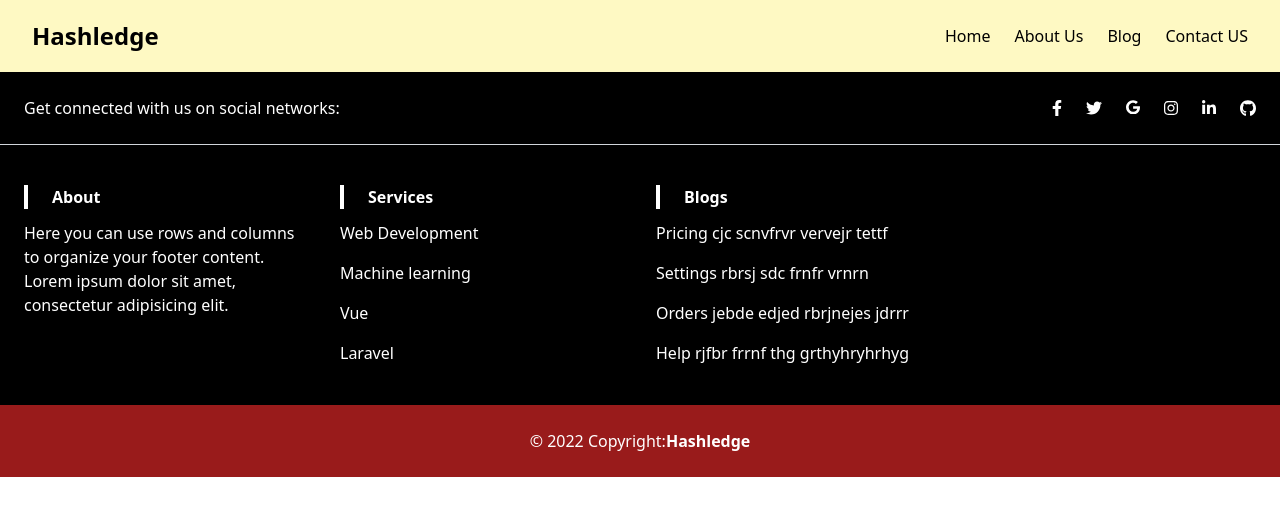
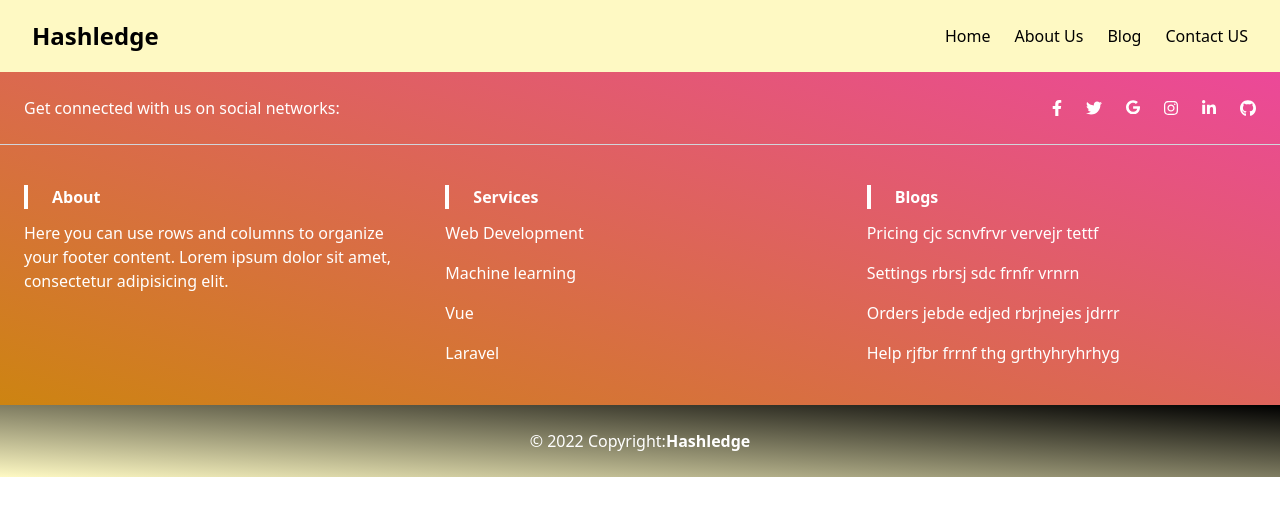
Before and after one commit to IbraheemNaveed/Newwebapphashledge, a React (Create React App) app: page /footer in a window 1280 px wide. Shown: the top 516 px of the page. Built offline with nearby package versions, Linux system fonts and the light colour scheme.

Commit message:
svg color

```diff
--- a/src/components/Aboutus.js
+++ b/src/components/Aboutus.js
@@ -21,7 +21,7 @@ const Aboutus = () => {
 
 
 <div className='bg-yellow-100  ' >
-<div className='flex flex-col-reverse sm:flex-row m-12 gap-8 bg-yellow-100 '>
+<div className='flex flex-col-reverse sm:flex-row m-12 gap-8  '>
         <div className='sm:text-left text-center flex flex-col gap-3 sm:w-1/2 w-full '>
             <h className='sm:text-3xl md:text-4xl   font-bold  ' >
             What we do
--- a/src/components/Headernavb.js
+++ b/src/components/Headernavb.js
@@ -10,7 +10,7 @@ return (
 
 
  <>
-     <nav  className="w-full  bg-transparent shadow bg-yellow-100">
+     <nav  className="w-full  bg-transparent shadow bg-gradient-to-tr from-yellow-100 to bg-pink-300">
             <div className="justify-between  px-4 mx-auto lg:max-w-7xl md:items-center md:flex md:px-8">
                 <div>
                     <div className="flex items-center justify-between py-3 md:py-5 md:block">
--- a/src/components/Mainpage.js
+++ b/src/components/Mainpage.js
@@ -10,7 +10,7 @@ export default function Mainpage() {
   return (
     <div>
 
-      <div className='   bg-no-repeat bg-cover sm:h-[100vh] sm:w-[100wh]  h-full w-full bg-yellow-100  '  style={{ backgroundImage:`url(${Bgwhiteboard})`, }} >
+      <div className='   bg-no-repeat bg-cover sm:h-[100vh] sm:w-[100wh]  h-full w-full bg-gradient-to-tr from-yellow-100 to bg-pink-300  '  style={{ backgroundImage:`url(${Bgwhiteboard})`, }} >
 
    <Header1/>
    </div>
--- a/src/components/footer.js
+++ b/src/components/footer.js
@@ -4,7 +4,7 @@ import { NavLink } from "react-router-dom";
 function footer() {
   return (
     <div>
-        <footer class="text-center lg:text-left bg-black text-white ">
+        <footer class="text-center lg:text-left bg-gradient-to-tr from-yellow-600 to bg-pink-500 text-white ">
   <div class="flex justify-center items-center lg:justify-between p-6 border-b border-gray-300">
     <div class="mr-12 hidden lg:block">
       <span>Get connected with us on social networks:</span>
@@ -63,7 +63,7 @@ function footer() {
     </div>
   </div>
   <div class="mx-6 py-10 text-center md:text-left">
-    <div class="grid grid-1 md:grid-cols-2 lg:grid-cols-4 gap-8">
+    <div class="grid grid-1 md:grid-cols-2 lg:grid-cols-3 gap-8">
       <div class="">
         {/* <h6 class="
             uppercase
@@ -171,7 +171,7 @@ function footer() {
       </div> */}
     </div>
   </div>
-  <div class="text-center p-6 bg-red-800">
+  <div class="text-center p-6 bg-gradient-to-tr from-yellow-100 to bg-black">
     <span>© 2022 Copyright:</span>
     <a class="text-white font-semibold" href="https://www.linkedin.com/company/hashledge/">Hashledge</a>
   </div>
```
